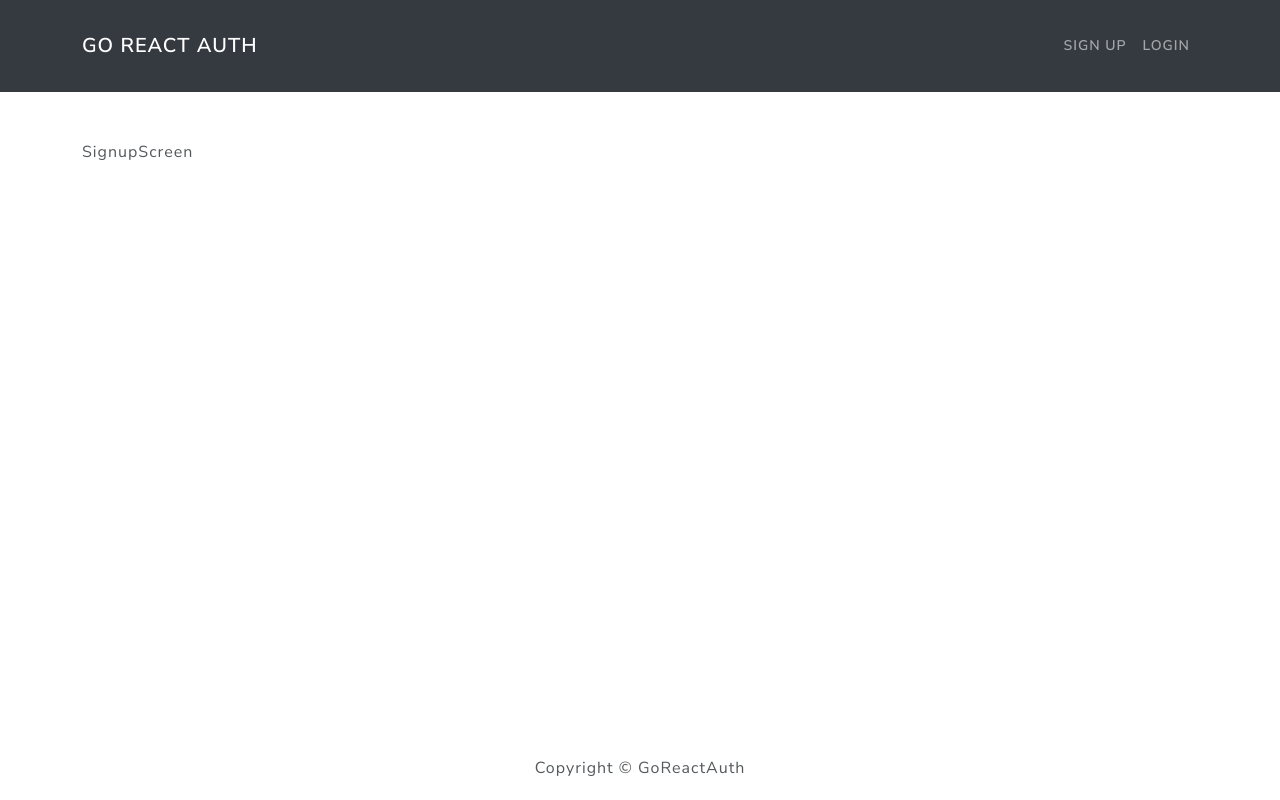
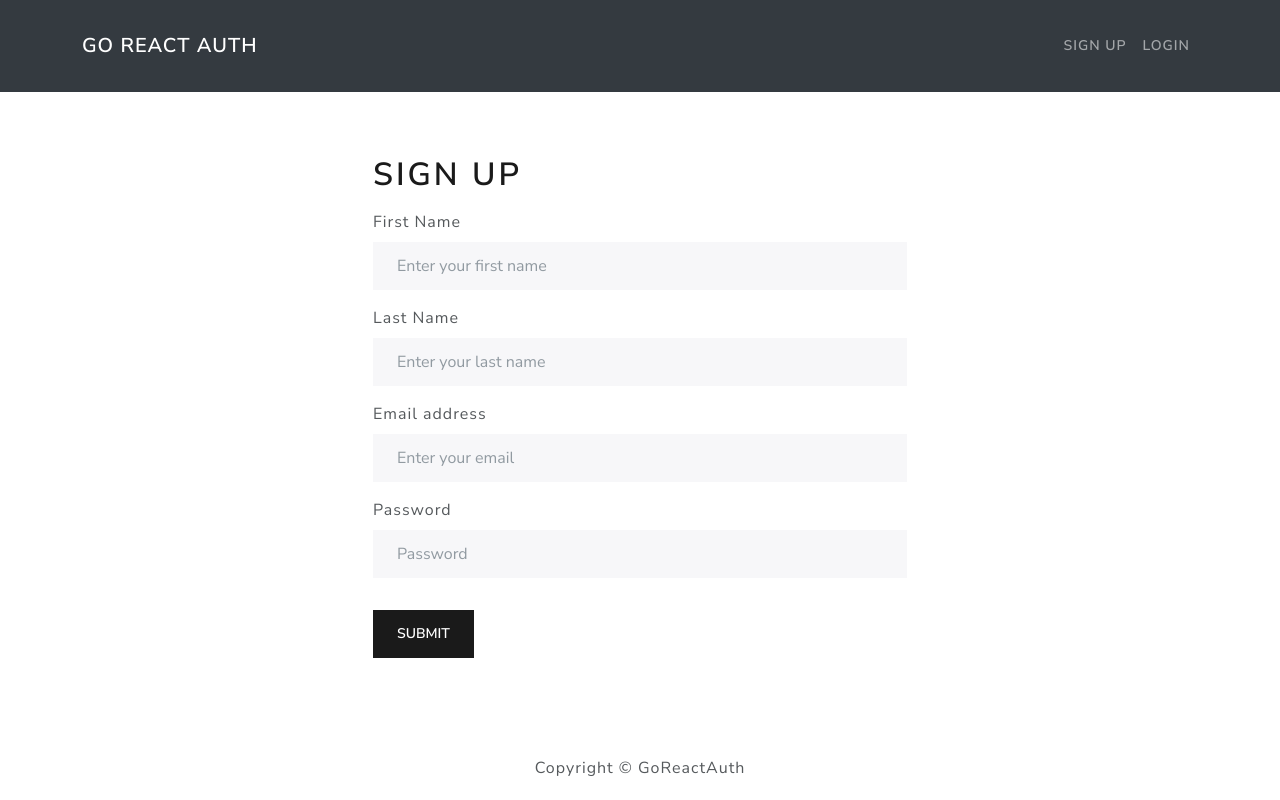
Before and after one commit to marceloungaretti/go-react-auth-demo, a React (Create React App) app in the folder frontend/: page /signup in a window 1280 px wide. Built offline with nearby package versions, Linux system fonts and the light colour scheme.

Commit message:
sign up screen implemented

```diff
--- a/frontend/src/screens/LoginScreen.tsx
+++ b/frontend/src/screens/LoginScreen.tsx
@@ -10,7 +10,6 @@
         <Form.Group className="my-3" controlId="email">
           <Form.Label>Email address</Form.Label>
           <Form.Control type="email" placeholder="Enter your email" />
-
         </Form.Group>
 
         <Form.Group className="my-3" controlId="password">
--- a/frontend/src/screens/SignupScreen.tsx
+++ b/frontend/src/screens/SignupScreen.tsx
@@ -1,8 +1,38 @@
-import React from 'react'
+import React from 'react';
+import { Button, Form } from 'react-bootstrap';
+import FormContainer from '../components/FormContainer';
+
 
 const SignupScreen = () => {
   return (
-    <div>SignupScreen</div>
+    <FormContainer>
+      <h1>Sign Up</h1>
+      <Form>
+        <Form.Group className="my-3" controlId="firstName">
+          <Form.Label>First Name</Form.Label>
+          <Form.Control type="firstName" placeholder="Enter your first name" />
+        </Form.Group>
+
+        <Form.Group className="my-3" controlId="lastName">
+          <Form.Label>Last Name</Form.Label>
+          <Form.Control type="lastName" placeholder="Enter your last name" />
+        </Form.Group>
+
+        <Form.Group className="my-3" controlId="email">
+          <Form.Label>Email address</Form.Label>
+          <Form.Control type="email" placeholder="Enter your email" />
+        </Form.Group>
+
+        <Form.Group className="my-3" controlId="password">
+          <Form.Label>Password</Form.Label>
+          <Form.Control type="password" placeholder="Password" />
+        </Form.Group>
+
+        <Button variant="primary" type="submit" className='my-3'>
+          Submit
+        </Button>
+      </Form>
+    </FormContainer>
   )
 }
 
```
